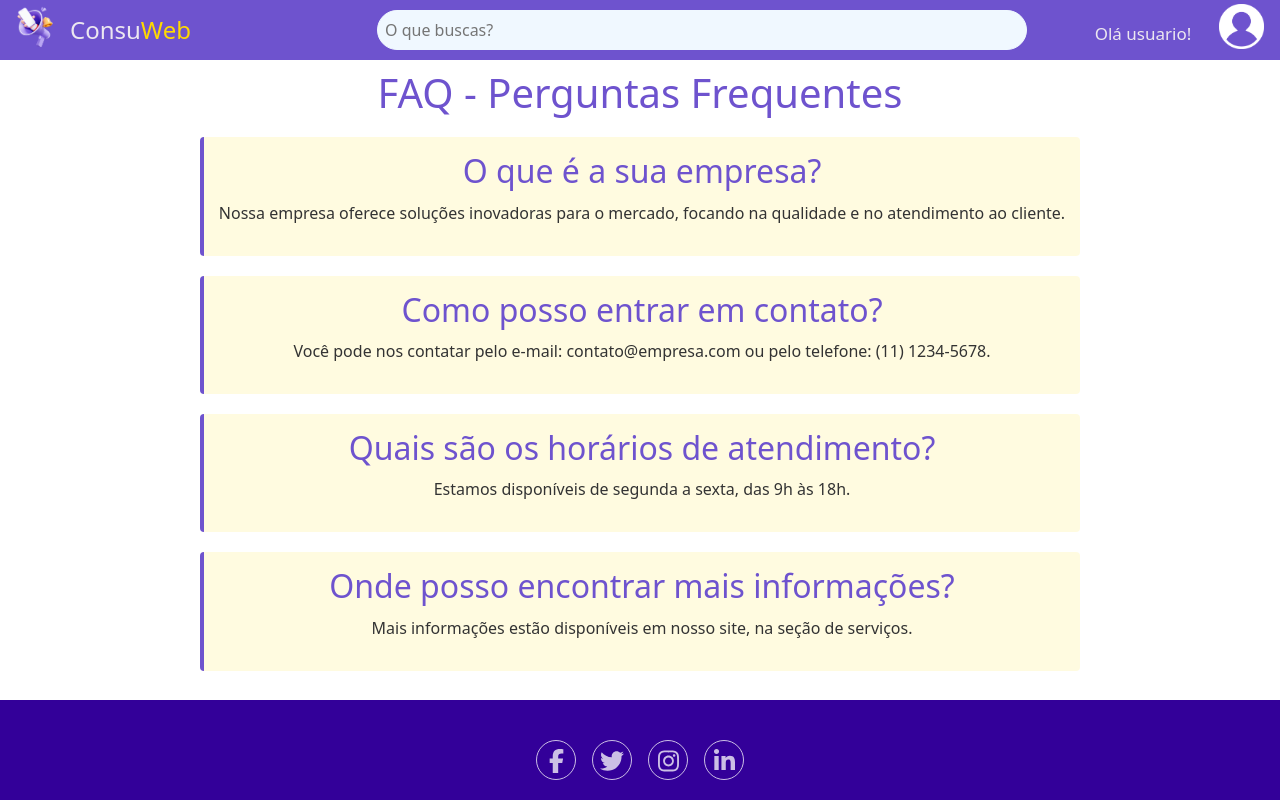
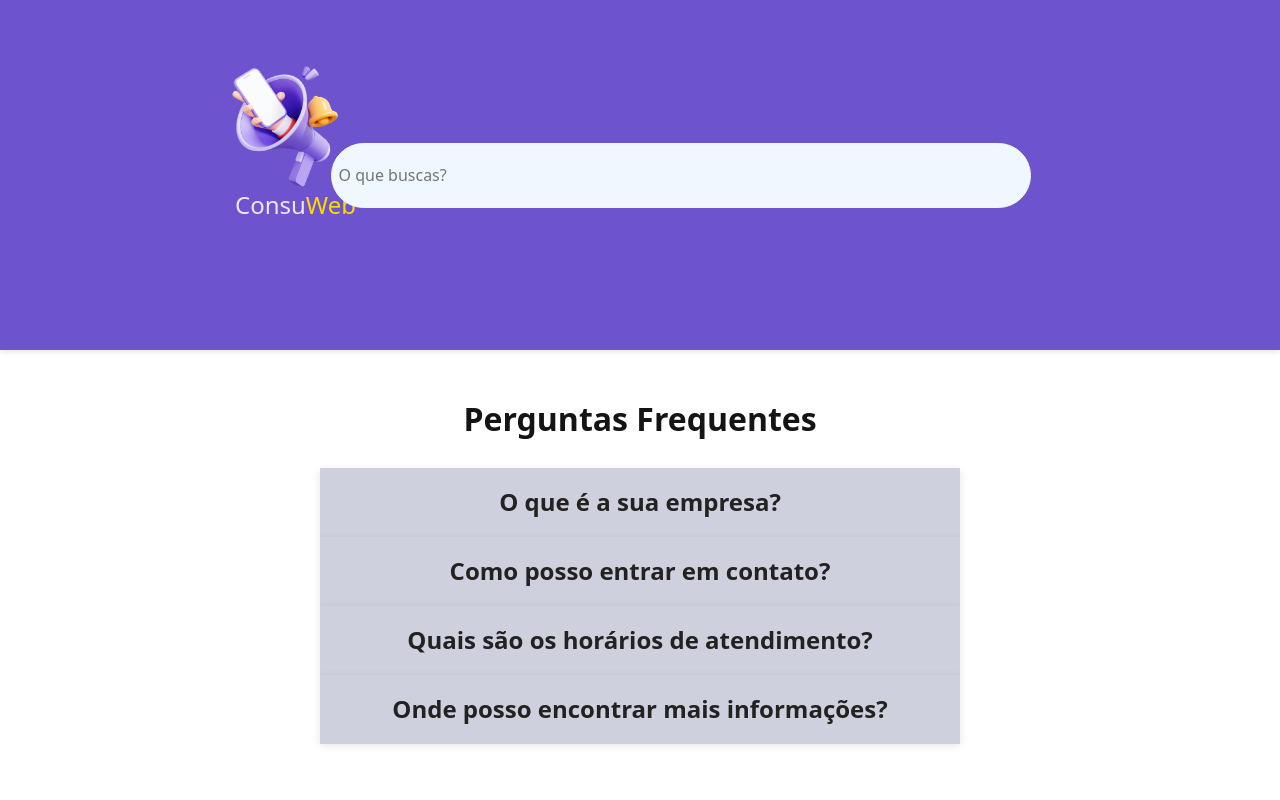
Before and after one commit to Sandynesk/Mostra_reserva, a React (Create React App) app: page /faq in a window 1280 px wide. Shown: the top 800 px of the page. Built offline with nearby package versions, Linux system fonts and the light colour scheme.

Commit message:
Faq atualizado

```diff
--- a/src/components/FAQ/FaqCss/FaqCont.css
+++ b/src/components/FAQ/FaqCss/FaqCont.css
@@ -1,35 +1,59 @@
     .container {
         max-width: 800px;
         margin: 0 auto;
-    padding: 20px;
-    background-color: white;
-    border-radius: 8px;
-    box-shadow: 0 2px 10px rgba(0, 0, 0, 0.1);
+        padding: 30px;
+        background-color: #ffffff;
+        border-radius: 10px;
+        box-shadow: 0 4px 20px rgba(0, 0, 0, 0.1);
+    }
+
+    .container-faq {
+        display: flex;
+        flex-direction: column;
+        align-items: center;
+        margin-bottom: 100px;
     }
 
     .container-faq h1 {
-    color: #6e53ce;
+        color: #141414;
         text-align: center;
+        font-size: 2rem;
+        margin-bottom: 30px;
+        margin-top: 50px;
+        font-weight: bolder;
+
     }
 
     .faq-item {
-    margin: 20px 0;
-    padding: 15px;
-    border-left: 4px solid #6e53ce;
-    background-color: #fffbe0; /* Amarelo claro */
-    border-radius: 4px;
+        gap: 10px;
+        padding: 20px;
+        background-color: #cfd0dd;
+        box-shadow: 0 2px 8px rgba(0, 0, 0, 0.1);
+        transition: background-color 0.3s ease;
+        cursor: pointer;
+        width: 50%; /* Altere para 100% para que o card ocupe a largura total */
+        border-radius: 0px; /* Bordas arredondadas mais sutis */
+    }
+
+    .faq-item:hover {
+        background-color: #9a97c4;
     }
 
     .question {
-    color: #6e53ce;
-    cursor: pointer;
+        color: #222222;
+        font-weight: bolder;
+        font-size: 1.5rem; /* Tamanho reduzido para melhor ajuste */
+        margin: 0; /* Remover margens para melhor alinhamento */
     }
 
     .answer {
-    color: #333;
+        color: #383838;
         margin-top: 10px;
+        line-height: 1.5;
+        display: none; /* Oculta as respostas inicialmente */
     }
 
-.faq-item:hover {
-    background-color: #ffeaa7; /* Amarelo mais intenso ao passar o mouse */
+    .faq-item.active .answer {
+        display: block; /* Exibe a resposta quando o card estiver ativo */
+        margin-top: 10px; /* Margem acima da resposta para espaçamento */
     }
--- a/src/components/FAQ/FaqCss/FaqNavbar.css
+++ b/src/components/FAQ/FaqCss/FaqNavbar.css
@@ -1,41 +1,58 @@
 .navFaq {
+
+
+}
+
+.navFaq #logoNav {
+    height: 150px; /* Ajusta a altura da logo */
+    width: auto;
+    position: relative;
+    left: 200px;
+    top: -40px;
+
+}
+
+.Faq-conteiner{
     display: flex;
     align-items: center; /* Alinha verticalmente os itens */
     justify-content: space-between; /* Espaça os itens igualmente */
     padding: 10px; /* Espaçamento interno */
     background-color: #6e53ce; /* Cor de fundo da navbar */
     box-shadow: 0 2px 5px rgba(0, 0, 0, 0.1); /* Sombra sutil */
-    height: 60px;
+    height: 350px;
 }
 
-.navFaq #logoNav {
-    height: 50px; /* Ajusta a altura da logo */
-}
-
-.titulo-container {
+.titulo-containerr {
     display: flex;
     align-items: center;
     margin-left: 10px;
+    position: relative;
+    top: 30px;
+    left: 65px;
 }
 
-.titulo-container p {
+.titulo-containerr p {
     margin: 0;
     font-size: 24px;
     color: rgb(236, 231, 240);
     font-weight: lighter;
 }
 
-.pesquisa-container {
+.pesquisa-containerr {
     flex: 1;
     display: flex;
     justify-content: center;
+    align-items: center;
+    position: relative;
+    left: -100px;
 }
 
-.pesquisa-container input {
-    width: 650px; /* Largura da caixa de pesquisa */
+.pesquisa-containerr input {
+    width: 700px;
+    height: 65px; /* Largura da caixa de pesquisa */
     padding: 7px; /* Espaçamento interno da caixa */
     border: 1px solid aliceblue; /* Borda da caixa */
-    border-radius: 25px; /* Bordas arredondadas */
+    border-radius: 45px; /* Bordas arredondadas */
     background-color: aliceblue;
 }
 
@@ -63,7 +80,7 @@ button img {
 }
 
 .highlight {
-    color: yellow; /* Define a cor amarela */
+    color: rgb(255, 208, 0); /* Define a cor amarela */
 }
 
 
--- a/src/components/FAQ/FaqJS/FaqNavbar.js
+++ b/src/components/FAQ/FaqJS/FaqNavbar.js
@@ -9,18 +9,18 @@ function FaqNavbar() {
   return (
 
     <nav className='navFaq'>
-      <img src={imgLogo} alt='Logo ConsuWeb' id='logoNav'></img>
-      <div className='titulo-container'>
-        <p id='titulo'>Consu<span className="highlight">Web</span></p>
+      <div className='Faq-conteiner'>
+          <img src={imgLogo} alt='Logo ConsuWeb' id='logoNav'></img>
+        <div className='titulo-containerr'>
+          <p id='titulo'>Consu<span className="highlight">Web</span></p>
+          </div>
+        <div className='pesquisa-containerr'>
+          <img src='' id='lupa'></img>
+          <input type='text' id="pesquisa" name="pesquisa" placeholder='O que buscas?'></input>
         </div>
-      <div className='pesquisa-container'>
-        <img src='' id='lupa'></img>
-        <input type='text' id="pesquisa" name="pesquisa" placeholder='O que buscas?'></input>
+
+
       </div>
-      <button type="button" id="botãoNav">
-        <img src={pfpPlaceholder} id="placeholderUser"></img>
-        <span className='UserText'>Olá usuario!</span>
-      </button>
     </nav>
 
   );
--- a/src/components/FAQ/FaqJS/FaqReal.js
+++ b/src/components/FAQ/FaqJS/FaqReal.js
@@ -1,32 +1,45 @@
-import React from "react";
+import React, { useState } from "react";
 import '../FaqCss/FaqCont.css';
 
-function FaqReal(){
+function FaqReal() {
+    const [activeIndex, setActiveIndex] = useState(null);
+
+    const toggleAnswer = (index) => {
+        setActiveIndex(activeIndex === index ? null : index);
+    };
+
     return (
-
-        <body>
         <div className="container-faq">
-            <h1>FAQ - Perguntas Frequentes</h1>
-            <div class="faq-item">
-                <h2 class="question">O que é a sua empresa?</h2>
-                <p class="answer">Nossa empresa oferece soluções inovadoras para o mercado, focando na qualidade e no atendimento ao cliente.</p>
-            </div>
-            <div class="faq-item">
-                <h2 class="question">Como posso entrar em contato?</h2>
-                <p class="answer">Você pode nos contatar pelo e-mail: contato@empresa.com ou pelo telefone: (11) 1234-5678.</p>
-            </div>
-            <div class="faq-item">
-                <h2 class="question">Quais são os horários de atendimento?</h2>
-                <p class="answer">Estamos disponíveis de segunda a sexta, das 9h às 18h.</p>
-            </div>
-            <div class="faq-item">
-                <h2 class="question">Onde posso encontrar mais informações?</h2>
-                <p class="answer">Mais informações estão disponíveis em nosso site, na seção de serviços.</p>
-            </div>
+            <h1>Perguntas Frequentes</h1>
+            {[
+                {
+                    question: "O que é a sua empresa?",
+                    answer: "Nossa empresa é dedicada a oferecer soluções inovadoras que atendem às necessidades do mercado contemporâneo. Temos um compromisso firme com a qualidade em todos os nossos produtos e serviços, sempre priorizando o atendimento excepcional ao cliente. Acreditamos que a inovação é a chave para o sucesso, e trabalhamos constantemente para trazer novidades e melhorias que possam agregar valor à sua experiência."
+                },
+                {
+                    question: "Como posso entrar em contato?",
+                    answer: "Para entrar em contato conosco, você pode utilizar o e-mail contato@empresa.com, onde nossa equipe estará pronta para responder às suas dúvidas e fornecer as informações necessárias. Além disso, estamos disponíveis pelo telefone (11) 1234-5678 durante nosso horário de atendimento. Fique à vontade para nos contatar a qualquer momento!"
+                },
+                {
+                    question: "Quais são os horários de atendimento?",
+                    answer: "Nossos horários de atendimento são de segunda a sexta-feira, das 9h às 18h. Durante esse período, nossa equipe está à disposição para ajudar com quaisquer questões que você possa ter. Se você nos contatar fora desse horário, faremos o possível para responder assim que possível no próximo dia útil."
+                },
+                {
+                    question: "Onde posso encontrar mais informações?",
+                    answer: "Para obter mais informações sobre nossos produtos e serviços, você pode visitar nossa seção de serviços em nosso site oficial. Lá, você encontrará detalhes abrangentes sobre o que oferecemos, incluindo especificações de produtos, guias de uso e perguntas frequentes. Se você precisar de informações adicionais, não hesite em entrar em contato conosco diretamente."
+                },
+            ].map((item, index) => (
+                <div
+                    className={`faq-item ${activeIndex === index ? 'active' : ''}`}
+                    key={index}
+                    onClick={() => toggleAnswer(index)}
+                >
+                    <h2 className="question">{item.question}</h2>
+                    <p className="answer">{item.answer}</p>
+                </div>
+            ))}
         </div>
-        </body>
-
-    )
+    );
 }
 
 export default FaqReal;
```
Also changed, not shown: 1 other file (tests, documents, lock files or other folders). Lines whose indentation alone changed are shown as unchanged.
